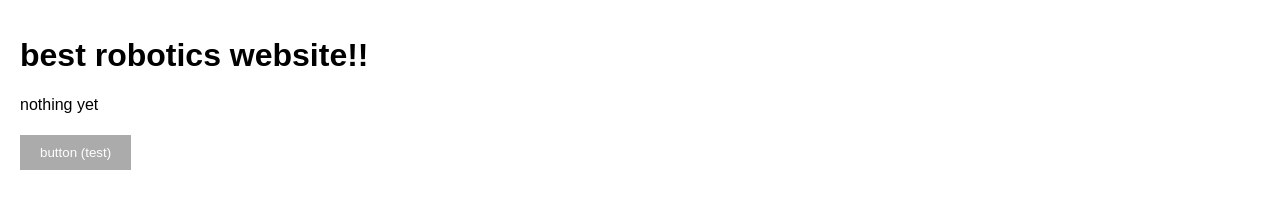
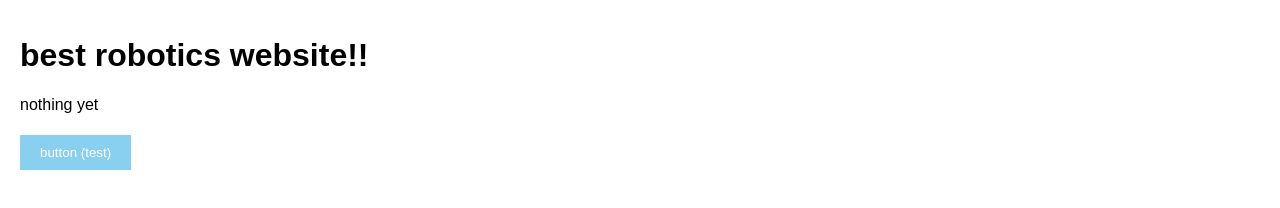
Before and after one commit to best-preview/best-preview.github.io, a plain HTML site: page index.html in a window 1280 px wide. Shown: the part 86-294 px from the top of the page. Drawn offline with Linux system fonts and the light colour scheme.

Commit message:
color change of button

```diff
--- a/index.html
+++ b/index.html
@@ -33,7 +33,7 @@
             padding: 20px;
         }
         .button {
-            background-color: #ababab;
+            background-color: #89CFF0;
             color: white;
             padding: 10px 20px;
             border: none;
```
